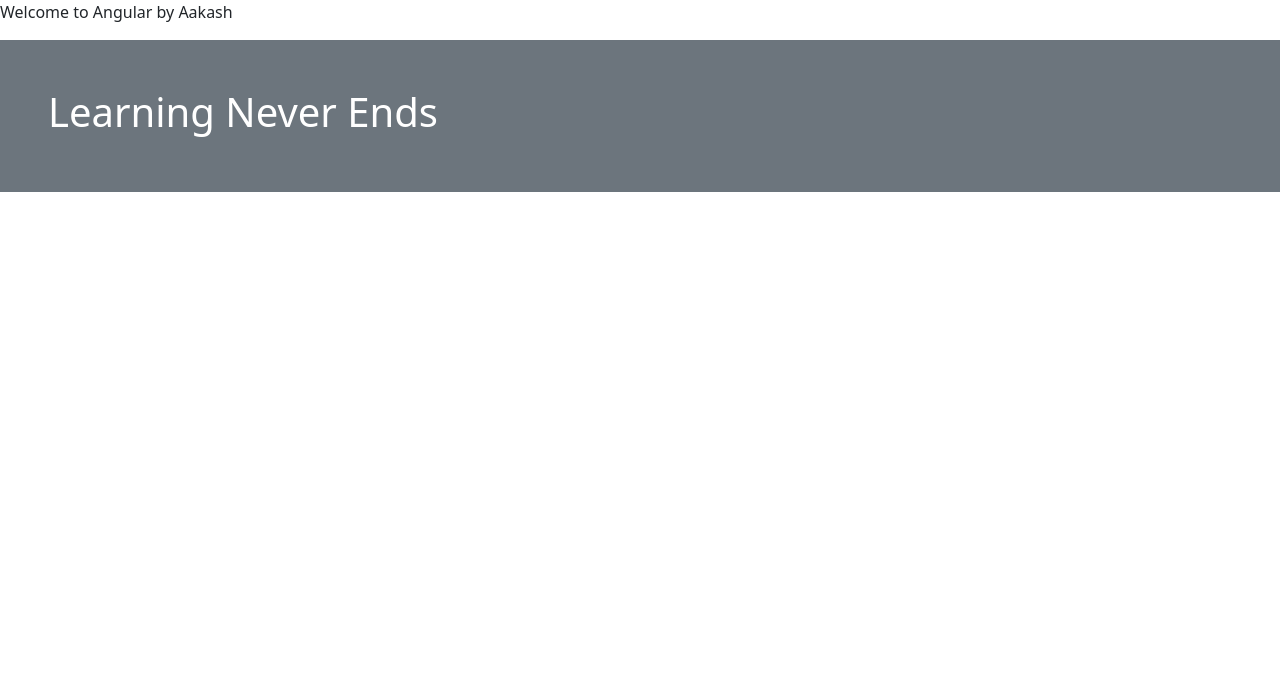
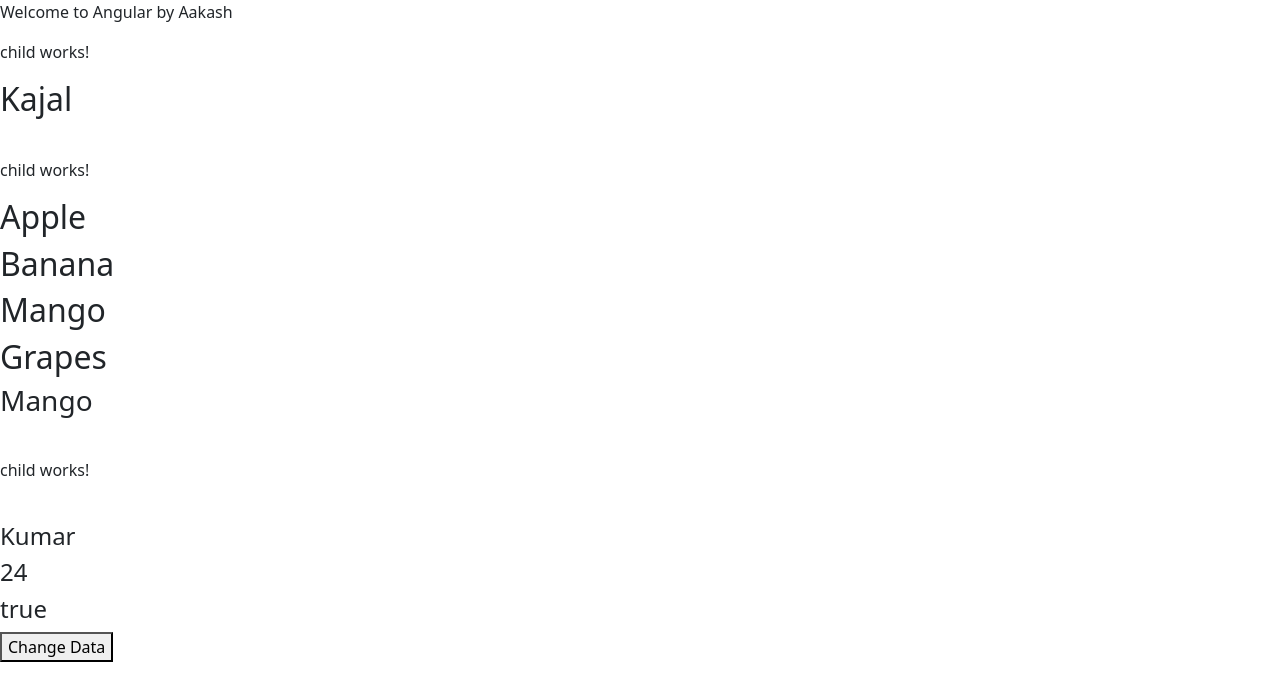
Before and after one commit to AakashKainth/new-app, an Angular app: page / in a window 1280 px wide. Shown: the top 700 px of the page. Built offline with nearby package versions, Linux system fonts and the light colour scheme.

Commit message:
passing data from Parent to child component

```diff
--- a/src/app/app.component.html
+++ b/src/app/app.component.html
@@ -1,2 +1,5 @@
 <p>Welcome to Angular by Aakash</p>
-<app-structure-directives></app-structure-directives>
+<app-child [myData]="name"></app-child>
+<app-child [myDataArray]="fruits"></app-child>
+<app-child [myDataObj]="obj"></app-child>
+<button (click)="changeData()">Change Data</button>
--- a/src/app/app.component.ts
+++ b/src/app/app.component.ts
@@ -12,18 +12,30 @@ import { TemplateReferenceComponent } from "./template-reference/template-refere
 import { TwoWayBindingComponent } from "./two-way-binding/two-way-binding.component";
 import { FormsModule } from '@angular/forms';
 import { StructureDirectivesComponent } from "./structure-directives/structure-directives.component";
+import { ChildComponent } from "./child/child.component";
 
 @Component({
     selector: 'app-root',
     standalone: true,
     templateUrl: './app.component.html',
     styleUrl: './app.component.css',
-    imports: [RouterOutlet, UserComponent, InlineComponent, InterpolationComponent, EventsComponent, BindingsComponent, ClassBindingComponent, NgClassDirComponent, StyleBindingComponent, TemplateReferenceComponent, TwoWayBindingComponent, FormsModule, StructureDirectivesComponent]
+    imports: [RouterOutlet, UserComponent, InlineComponent, InterpolationComponent, EventsComponent, BindingsComponent, ClassBindingComponent, NgClassDirComponent, StyleBindingComponent, TemplateReferenceComponent, TwoWayBindingComponent, FormsModule, StructureDirectivesComponent, ChildComponent]
 })
 export class AppComponent {
   title = 'Learning Never Ends';
-  name= "Aakash"
+  name= "Kajal"
+  fruits = ["Apple","Banana","Mango","Grapes"]
+  obj = {
+    name: "Kumar",
+    age: 24,
+    isMarried: true
+  }
+
   helloMessage(){
     return 'Hello Aakash'
   }
+
+  changeData(){
+    this.name = 'Aakash'
+  }
 }
--- /dev/null
+++ b/src/app/child/child.component.html
@@ -0,0 +1,12 @@
+<p>child works!</p>
+<h2>{{ myData }}</h2>
+
+<div *ngFor="let f of myDataArray">
+    <h2>{{ f }}</h2>
+</div>
+
+<h3> {{ myDataArray[2] }} </h3>
+<br>
+<h4>{{ myDataObj.name }}</h4>
+<h4>{{ myDataObj.age }}</h4>
+<h4>{{ myDataObj.isMarried }}</h4>
```
Also changed, not shown: src/app/child/child.component.ts (added, +17 -0 lines), src/app/child/child.component.css (added), 1 other file (tests, documents, lock files or other folders).
